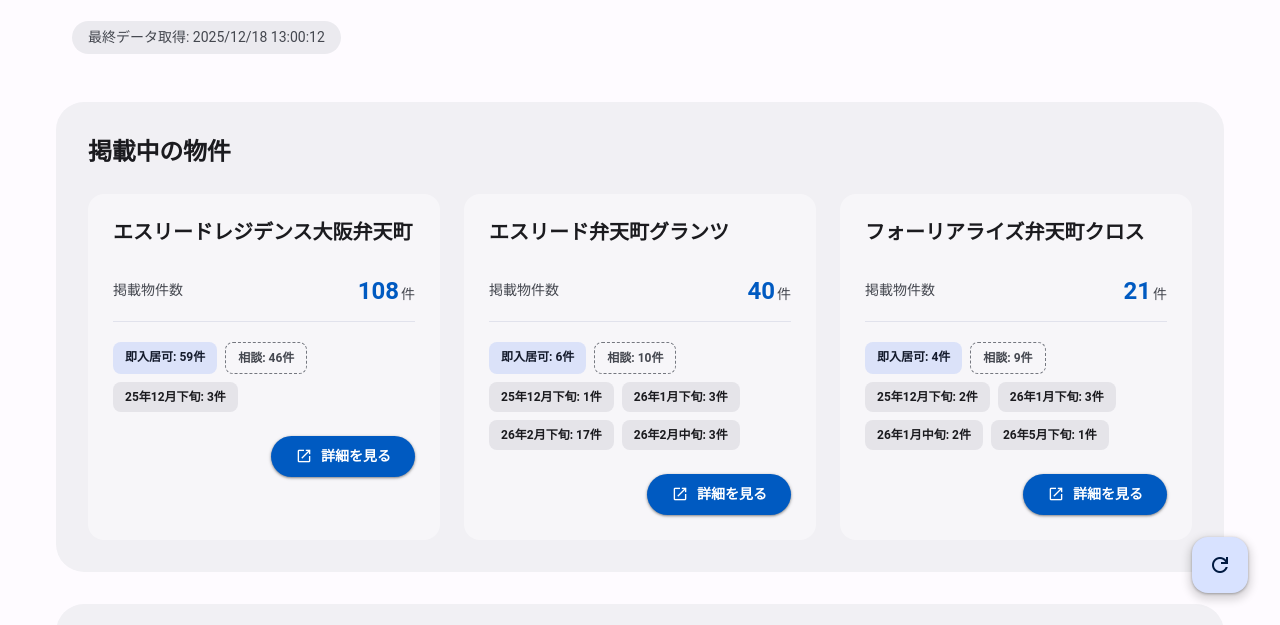
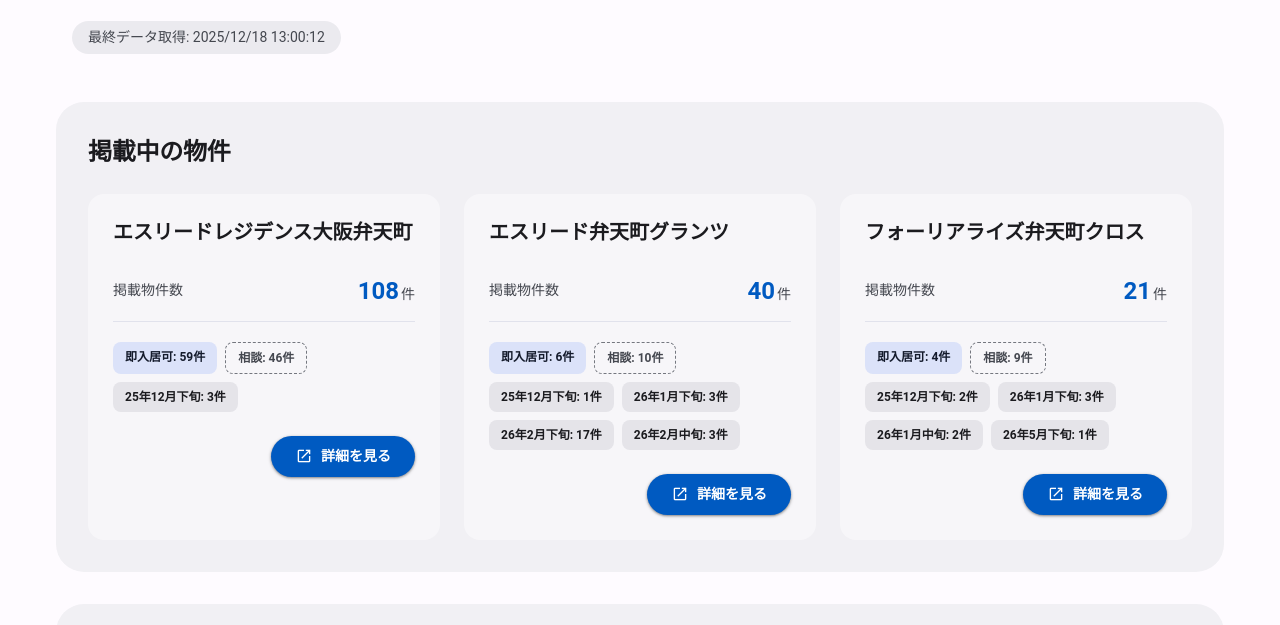
Before and after one commit to clay7614/property_info, a website with bundled scripts: page index.html in a window 1280 px wide. Shown: the part 175-800 px from the top of the page. Built offline with nearby package versions, Linux system fonts and the light colour scheme.

Commit message:
remove: 右下の再読み込みボタン(FAB)を削除

```diff
--- a/index.html
+++ b/index.html
@@ -135,11 +135,6 @@
             </section>
         </main>
 
-        <!-- FAB (Floating Action Button) -->
-        <button class="fab" onclick="document.getElementById('refreshBtn').click()" title="データを更新">
-            <span class="material-symbols-outlined">refresh</span>
-        </button>
-
         <!-- 履歴管理モーダル -->
         <div id="historyModal" class="modal">
             <div class="modal-content">
--- a/style.css
+++ b/style.css
@@ -99,7 +99,7 @@
 }
 
 /* 共通コンポーネントベース */
-.chart-btn, .data-btn, .property-link, .fab, .modal-close, .alert-close {
+.chart-btn, .data-btn, .property-link, .modal-close, .alert-close {
     cursor: pointer;
     transition: all 0.2s cubic-bezier(0.2, 0, 0, 1);
 }
@@ -513,35 +513,6 @@
     color: var(--md-sys-color-on-primary);
 }
 
-/* FAB (Floating Action Button) */
-.fab {
-    position: fixed;
-    bottom: 32px;
-    right: 32px;
-    width: 56px;
-    height: 56px;
-    background-color: var(--md-sys-color-primary-container);
-    color: var(--md-sys-color-on-primary-container);
-    border-radius: var(--md-sys-shape-corner-large);
-    display: flex;
-    align-items: center;
-    justify-content: center;
-    box-shadow: var(--md-sys-elevation-3);
-    border: none;
-    z-index: 100;
-}
-
-.fab .material-symbols-outlined {
-    font-size: 24px;
-}
-
-.fab:hover {
-    transform: scale(1.1) rotate(15deg);
-    background-color: var(--md-sys-color-primary);
-    color: var(--md-sys-color-on-primary);
-    box-shadow: var(--md-sys-elevation-4);
-}
-
 /* モーダル (M3 Dialog) */
 .modal {
     display: none;
```
